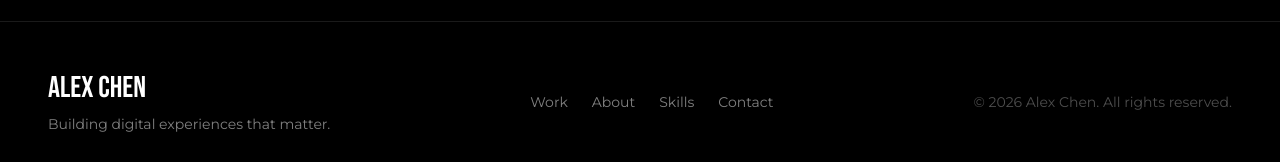
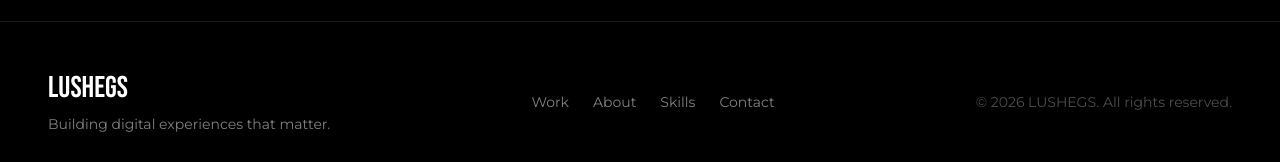
Before and after one commit to Lushegs01/LUSHEGS, a React (Vite) app in the folder app/: page / in a window 1280 px wide. Shown: the part 10227-10389 px from the top of the page. Built offline with nearby package versions, Linux system fonts and the light colour scheme.

Commit message:
Update contact information and footer branding

```diff
--- a/app/src/sections/Contact.tsx
+++ b/app/src/sections/Contact.tsx
@@ -19,7 +19,7 @@ const Contact = () => {
   const [errors, setErrors] = useState<Record<string, string>>({});
 
   const contactInfo = [
-    { icon: Mail, label: 'Email', value: 'hello@alexchen.dev', href: 'mailto:hello@alexchen.dev' },
+    { icon: Mail, label: 'Email', value: 'ire1bami@gmail.com', href: 'mailto:ire1bami@gmail.com' },
     { icon: Phone, label: 'Phone', value: '+1 (555) 123-4567', href: 'tel:+15551234567' },
     { icon: MapPin, label: 'Location', value: 'San Francisco, CA', href: '#' },
   ];
@@ -348,7 +348,7 @@ const Contact = () => {
         <div className="max-w-7xl mx-auto px-6 md:px-12">
           <div className="flex flex-col md:flex-row items-center justify-between gap-6">
             <div className="text-center md:text-left">
-              <h3 className="font-display text-3xl text-white mb-2">ALEX CHEN</h3>
+              <h3 className="font-display text-3xl text-white mb-2">LUSHEGS</h3>
               <p className="text-white/50 text-sm">Building digital experiences that matter.</p>
             </div>
 
@@ -369,7 +369,7 @@ const Contact = () => {
             </div>
 
             <p className="text-white/30 text-sm">
-              © {new Date().getFullYear()} Alex Chen. All rights reserved.
+              © {new Date().getFullYear()} LUSHEGS. All rights reserved.
             </p>
           </div>
         </div>
```
